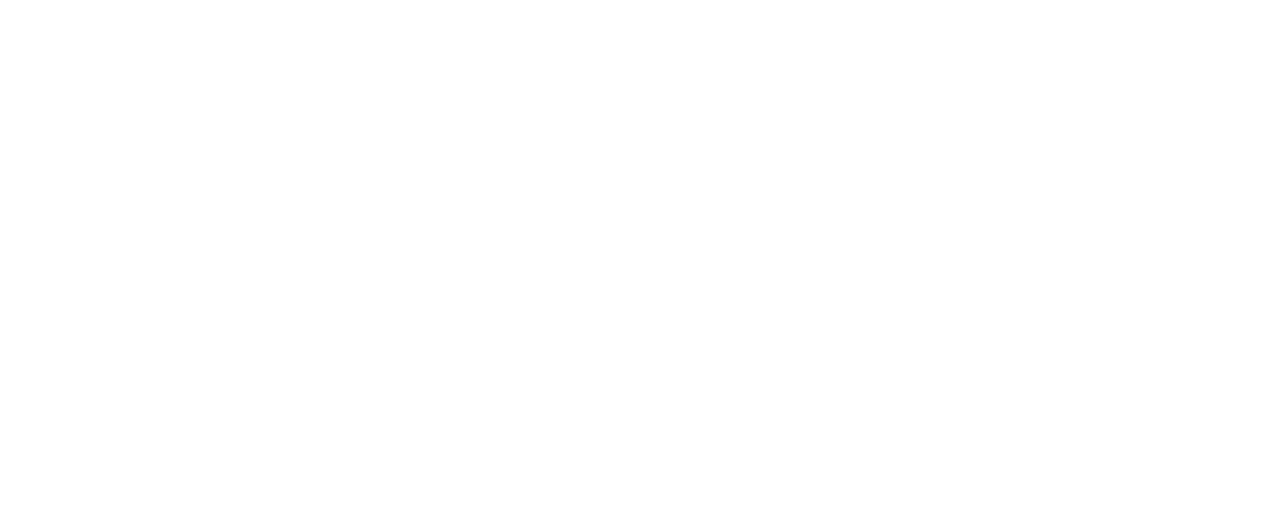
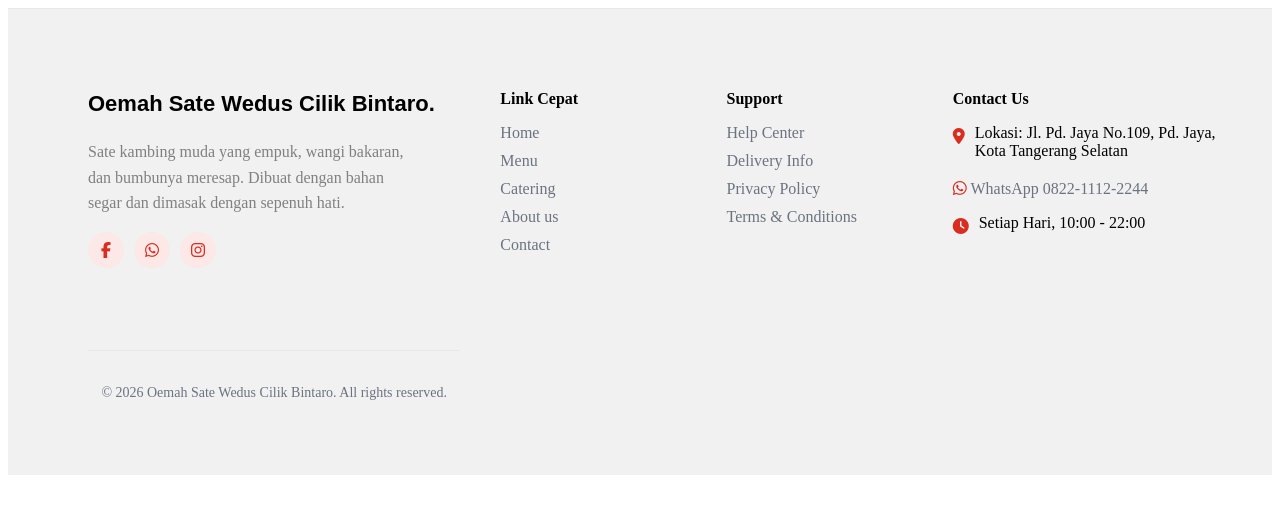
Before and after one commit to sajidibnu/OEMA_SATE.github.io, a plain HTML site: page index.html in a window 1280 px wide. Drawn offline with Linux system fonts and the light colour scheme.

Commit message:
add footer

```diff
--- a/css/footer.css
+++ b/css/footer.css
@@ -0,0 +1,112 @@
+.footer{
+    background-color: #f1f1f1;
+    padding: 60px 60px;
+    border-top: 1px solid #e7e7e7;
+}
+
+.footer ul {
+  list-style: none;
+  padding: 0;
+}
+
+.footer a {
+  text-decoration: none;
+}
+
+.footer {
+  font-family: inherit;
+}
+
+.footer-container {
+  display: grid;
+  grid-template-columns: 2fr 1fr 1fr 1.5fr;
+  gap: 40px;
+  width: 100%;
+  max-width: 1200px;
+  margin: 0 auto;
+  padding: 0 20px;
+}
+
+.footer-brand h3{
+    font-family: sans-serif;
+    font-size: 22px;
+}
+
+.footer-brand p{
+    color: grey;
+    line-height: 1.6;
+    max-width: 320px;
+}
+
+.footer-socials {
+  display: flex;
+  gap: 10px;
+  margin-top: 16px;
+}
+
+.footer-socials a{
+    display: flex;
+    align-items: center;
+    justify-content: center;
+    width: 36px;
+    height: 36px;
+    border-radius: 50%;
+    background: #fde8e8;
+    color: #d92d20;
+    transition: all 0.2s;
+}
+
+.footer-socials a:hover{
+    background: #d92d20;
+    color: #fff;
+}
+
+.footer-column h4{
+    margin-bottom: 16px;
+}
+
+.footer-column li{
+    margin-bottom: 10px;
+}
+
+.footer-column a {
+  color: #6b7280;
+  transition: color 0.2s;
+}
+
+.footer-column a:hover {
+  color: #d92d20;
+}
+
+.footer-column p{
+    display: flex;
+    gap: 10px;
+    align-items: flex-start;
+    margin-bottom: 10px;
+}
+
+.footer-column p i{
+    color: #d92d20;
+    margin-top: 4px;
+}
+
+.footer-bottom{
+    border-top: 1px solid #e5e7eb;
+    margin-top: 40px;
+    padding-top: 20px;
+    text-align: center;
+    font-size: 14px;
+    color: #6b7280;
+}
+
+@media (max-width: 992px) {
+    .footer-container {
+        grid-template-columns: repeat(2, 1fr);
+    }
+}
+
+@media (max-width: 576px) {
+    .footer-container {
+        grid-template-columns: 1fr;
+    }
+}
--- a/index.html
+++ b/index.html
@@ -1,15 +1,68 @@
+
 <!DOCTYPE html>
 <html lang="en">
 <head>
     <meta charset="UTF-8">
     <meta name="viewport" content="width=device-width, initial-scale=1.0">
-    <title>Document</title>
+    <title>Oemah Sate</title>
+
+    <link rel="stylesheet" href="css/style.css">
+    <link rel="stylesheet" href="css/footer.css">
+    <link rel="stylesheet" href="https://cdnjs.cloudflare.com/ajax/libs/font-awesome/6.5.1/css/all.min.css">
 </head>
 <body>
 
-</body>
+    <!-- Main Content -->
 
-<footer>
+
+
+<footer class="footer">
+
+    <div class="footer-container">
+        <div class="footer-brand">
+            <h3>Oemah Sate Wedus Cilik Bintaro.</h3>
+            <p>Sate kambing muda yang empuk, wangi bakaran, dan bumbunya meresap. Dibuat dengan bahan segar dan dimasak dengan sepenuh hati.</p>
+            <div class="footer-socials">
+                <a href="#"><i class="fab fa-facebook-f"></i></a>
+                <a href="#"><i class="fab fa-whatsapp"></i></a>
+                <a href="#"><i class="fab fa-instagram"></i></a>
+            </div>
+        </div>
+        <div class="footer-column">
+            <h4>Link Cepat</h4>
+            <ul>
+                <li><a href="#">Home</a></li>
+                <li><a href="#">Menu</a></li>
+                <li><a href="#">Catering</a></li>
+                <li><a href="#">About us</a></li>
+                <li><a href="#">Contact</a></li>
+            </ul>
+        </div>
+        <div class="footer-column">
+            <h4>Support</h4>
+            <ul>
+                <li><a href="#">Help Center</a></li>
+                <li><a href="#">Delivery Info</a></li>
+                <li><a href="#">Privacy Policy</a></li>
+                <li><a href="#">Terms &amp; Conditions</a></li>
+            </ul>
+        </div>
+        <div class="footer-column">
+            <h4>Contact Us</h4>
+            <p> <i class="fa-solid fa-location-dot"></i> Lokasi: Jl. Pd. Jaya No.109, Pd. Jaya, Kota Tangerang Selatan</p>
+            <p> <a href="https://wa.me/6282211122244" target="_blank"><i class="fa-brands fa-whatsapp"></i> WhatsApp  0822-1112-2244</a></p>
+            <p> <i class="fa-solid fa-clock"></i> Setiap Hari, 10:00 - 22:00</p>
+        </div>
+
+        <div class="footer-bottom">
+             <p>© 2026 Oemah Sate Wedus Cilik Bintaro. All rights reserved.</p>
+        </div>
+    </div>
 
 </footer>
+
+
+
+    <script src="js/script.js"></script>
+</body>
 </html>
```
